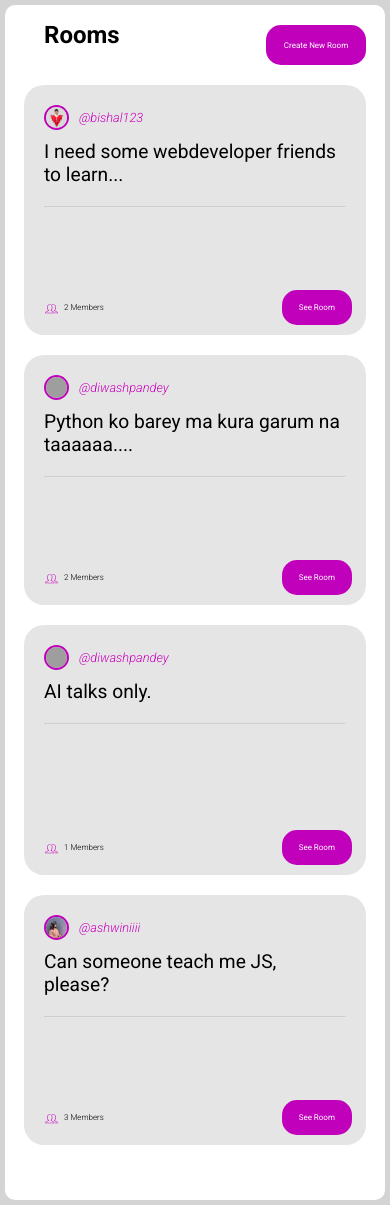
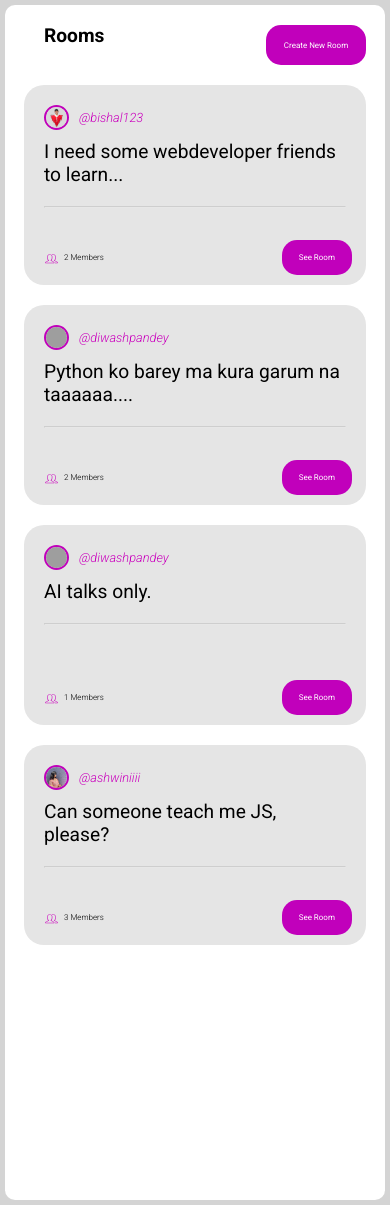
Before and after one commit to diwashpandey/ConnectCodes, a Django app: page / in a window 390 px wide. Shown: the part 80-1285 px from the top of the page. Run offline with Django 5.2, Linux system fonts and the light colour scheme; data comes from the database, SQL or seed files in the repository; grey boxes are pictures that could not be loaded.

Commit message:
Mini Fix on Home Responsiveness

```diff
--- a/static/css/home.css
+++ b/static/css/home.css
@@ -271,6 +271,9 @@
     .room_host{
         font-size: 0.8em;
     }
+    .room_card{
+        min-height:200px
+    }
 
 
 }
@@ -300,4 +303,7 @@
         padding:0px;
         width:90%;
     }
+    .main_container_header>h1{
+        font-size: 1.2em;
+    }
 }
```
